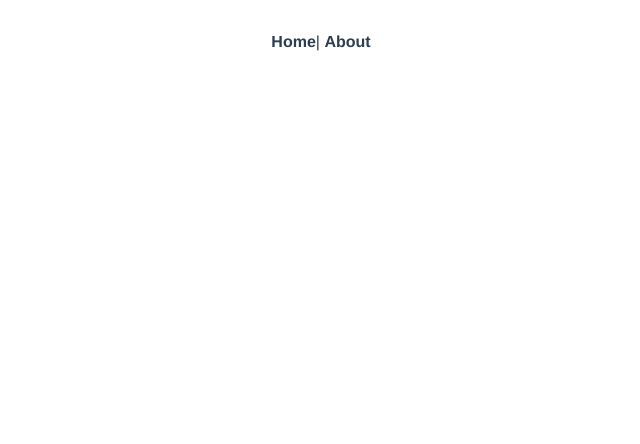
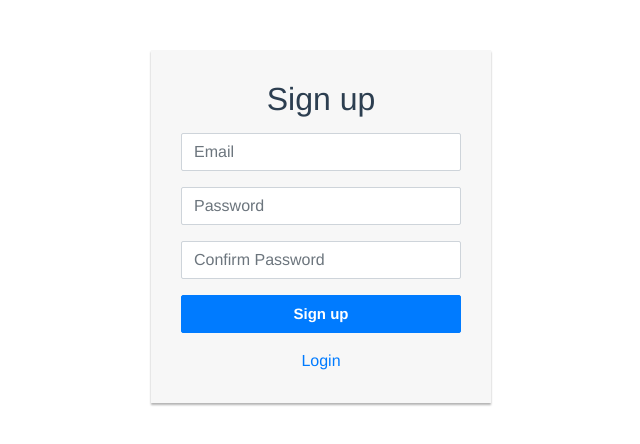
Before and after one commit to bipinstha7/MEVN, a Vue app in the folder client/: page /#/register in a window 1280 px wide. Shown: the top 444 px of the page, without its empty margins (319-959 px from the left). Built offline with nearby package versions, Linux system fonts and the light colour scheme.

Commit message:
Login and Register page
Route to login page if not authenticate. Login and register has two distinct
router.

```diff
--- a/client/src/App.vue
+++ b/client/src/App.vue
@@ -1,9 +1,5 @@
 <template>
   <div id="app">
-        <div id="nav">
-            <router-link to="/">Home</router-link>|
-            <router-link to="/about">About</router-link>
-        </div>
     <router-view />
   </div>
 </template>
--- a/client/src/router.js
+++ b/client/src/router.js
@@ -1,24 +1,50 @@
-import Vue from "vue";
-import Router from "vue-router";
-import Home from "./views/Home.vue";
+import Vue from 'vue'
+import Router from 'vue-router'
+import Home from './views/Home.vue'
+import Login from './views/Login'
+import Register from './views/Register'
 
-Vue.use(Router);
+Vue.use(Router)
 
-export default new Router({
+const router = new Router({
   routes: [
     {
-      path: "/",
-      name: "home",
-      component: Home
+      path: '/',
+      name: 'home',
+      component: Home,
+      meta: { requiresAuth: true },
     },
     {
-      path: "/about",
-      name: "about",
-      // route level code-splitting
-      // this generates a separate chunk (about.[hash].js) for this route
-      // which is lazy-loaded when the route is visited.
-      component: () =>
-        import(/* webpackChunkName: "about" */ "./views/About.vue")
+      path: '/login',
+      name: 'login',
+      component: Login,
+    },
+    {
+      path: '/register',
+      name: 'register',
+      component: Register,
+    },
+  ],
+})
+
+const jwtAuthToken = localStorage.getItem('jwtToken')
+
+router.beforeEach((to, from, next) => {
+  if (to.matched.some(record => record.meta.requiresAuth)) {
+    // this route requires auth, check if logged in
+    // if not, redirect to login page.
+    // if (!auth.loggedIn()) {
+    if (!jwtAuthToken) {
+      next({
+        path: '/login',
+        query: { redirect: to.fullPath },
+      })
+    } else {
+      next()
     }
-  ]
-});
+  } else {
+    next() // make sure to always call next()!
+  }
+})
+
+export default router
--- /dev/null
+++ b/client/src/views/Login.vue
@@ -0,0 +1,58 @@
+<template>
+  <div class="login-form">
+    <form>
+      <h2 class="text-center">Log in</h2>
+      <div class="form-group">
+        <input
+          type="text"
+          class="form-control"
+          placeholder="Email"
+          required="required"
+        />
+      </div>
+      <div class="form-group">
+        <input
+          type="password"
+          class="form-control"
+          placeholder="Password"
+          required="required"
+        />
+      </div>
+      <div class="form-group">
+        <button type="submit" class="btn btn-primary btn-block">Log in</button>
+      </div>
+      <div class="clearfix">
+        <router-link to="/register">Create an Account</router-link>
+      </div>
+    </form>
+  </div>
+</template>
+
+<script>
+export default {}
+</script>
+
+<style>
+.login-form {
+  width: 340px;
+  margin: 50px auto;
+}
+.login-form form {
+  margin-bottom: 15px;
+  background: #f7f7f7;
+  box-shadow: 0px 2px 2px rgba(0, 0, 0, 0.3);
+  padding: 30px;
+}
+.login-form h2 {
+  margin: 0 0 15px;
+}
+.form-control,
+.btn {
+  min-height: 38px;
+  border-radius: 2px;
+}
+.btn {
+  font-size: 15px;
+  font-weight: bold;
+}
+</style>
--- /dev/null
+++ b/client/src/views/Register.vue
@@ -0,0 +1,66 @@
+<template>
+  <div class="login-form">
+    <form>
+      <h2 class="text-center">Sign up</h2>
+      <div class="form-group">
+        <input
+          type="text"
+          class="form-control"
+          placeholder="Email"
+          required="required"
+        />
+      </div>
+      <div class="form-group">
+        <input
+          type="password"
+          class="form-control"
+          placeholder="Password"
+          required="required"
+        />
+      </div>
+      <div class="form-group">
+        <input
+          type="password"
+          class="form-control"
+          placeholder="Confirm Password"
+          required="required"
+        />
+      </div>
+      <div class="form-group">
+        <button type="submit" class="btn btn-primary btn-block">Sign up</button>
+      </div>
+      <div class="clearfix">
+        <router-link to="/login">Login</router-link>
+      </div>
+    </form>
+  </div>
+</template>
+
+<script>
+export default {}
+</script>
+
+<style>
+.login-form {
+  width: 340px;
+  margin: 50px auto;
+}
+.login-form form {
+  margin-bottom: 15px;
+  background: #f7f7f7;
+  box-shadow: 0px 2px 2px rgba(0, 0, 0, 0.3);
+  padding: 30px;
+}
+.login-form h2 {
+  margin: 0 0 15px;
+}
+.form-control,
+.btn {
+  min-height: 38px;
+  border-radius: 2px;
+}
+.btn {
+  font-size: 15px;
+  font-weight: bold;
+}
+</style>
```
Also changed, not shown: 1 other file (tests, documents, lock files or other folders). Lines whose indentation alone changed are shown as unchanged.
